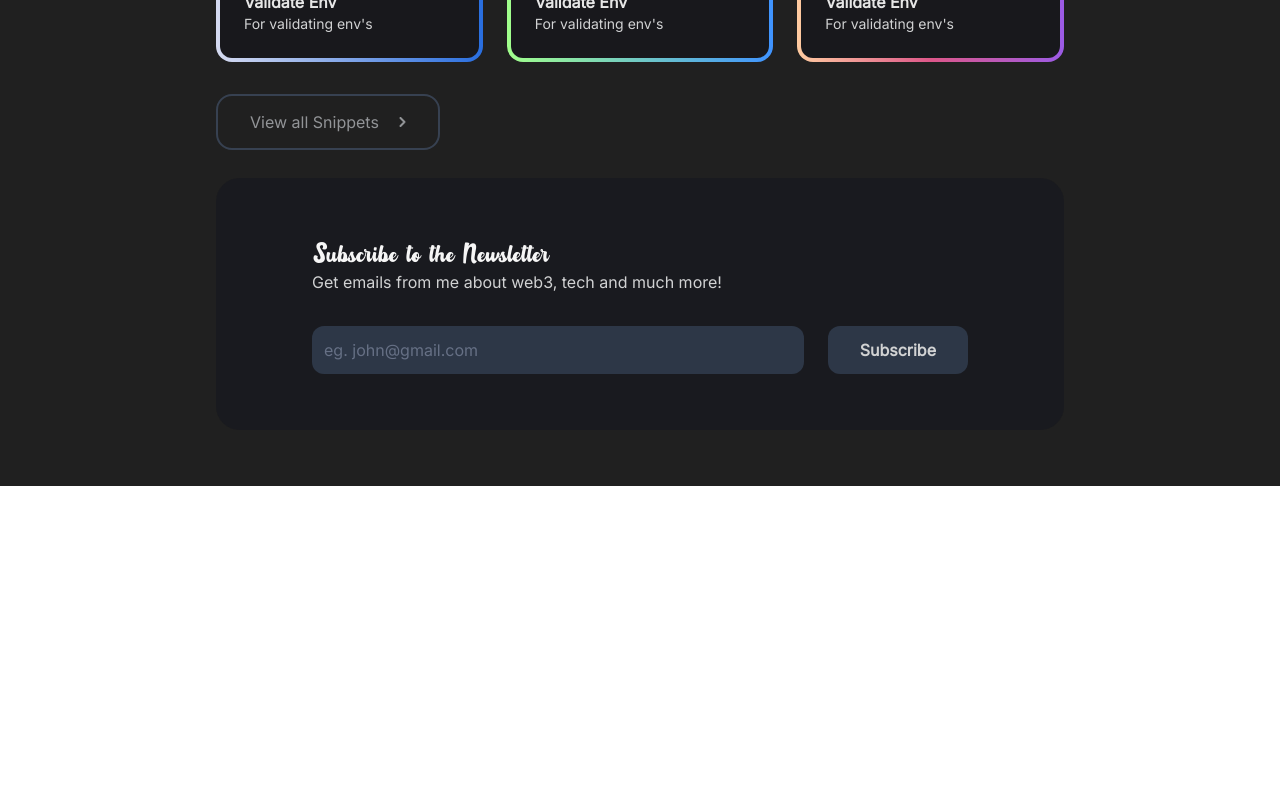
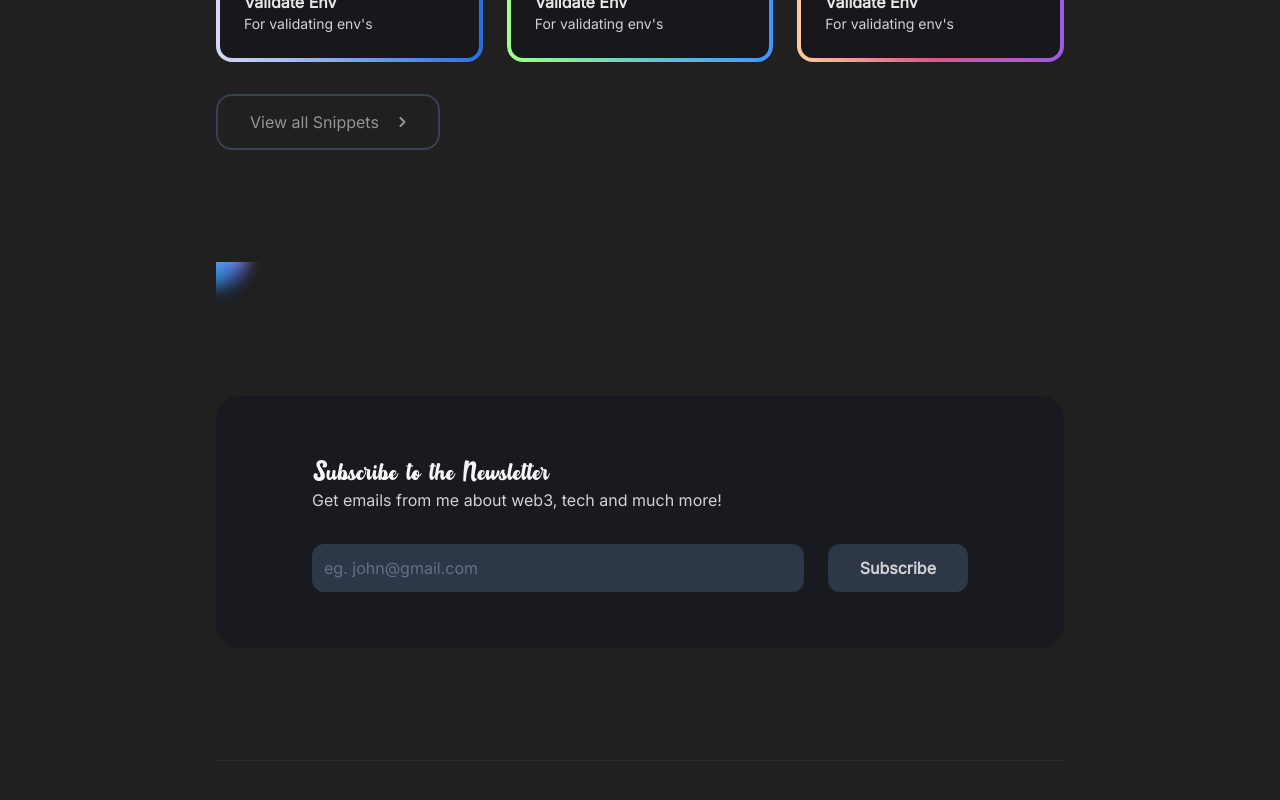
Before and after one commit to deepso7/deepso.dev, a Next.js app: page / in a window 1280 px wide. Shown: the part 1594-2394 px from the top of the page. Before the commit the page ends 2080 px from the top, so only its background shows below. Built offline with nearby package versions, Linux system fonts and the light colour scheme; a web font is replaced by a local one.

Commit message:
add gradient to subscribe sec

```diff
--- a/src/components/Subscribe.tsx
+++ b/src/components/Subscribe.tsx
@@ -1,5 +1,15 @@
+import NextImage from "next/future/image";
+
 const Subscribe: React.FC = () => (
-  <div className="mt-7 flex flex-col gap-8 rounded-3xl bg-[#181A20CC] py-14 px-24 backdrop-blur-md">
+  <div className="relative py-28">
+    <NextImage
+      src="/subscribe-bg.png"
+      alt=""
+      width={100}
+      height={100}
+      className="sle absolute top-1/2 left-1/2 z-[1] w-full -translate-x-1/2 -translate-y-1/2"
+    />
+    <div className="relative z-10 mt-7 flex flex-col gap-8 rounded-3xl bg-[#181A20CC] py-14 px-24 backdrop-blur-md">
       <div>
         <h3 className="font-rotterin text-3xl text-[#F6F6F6]">
           Subscribe to the Newsletter
@@ -20,6 +30,7 @@
         </button>
       </div>
     </div>
+  </div>
 );
 
 export default Subscribe;
--- a/src/pages/index.tsx
+++ b/src/pages/index.tsx
@@ -71,6 +71,9 @@
       </div>
 
       <Subscribe />
+
+      <hr className="bottom-4 w-full border-[#292C35]" />
+      <div className="h-12"></div>
     </div>
   </Container>
 );
```
Lines whose indentation alone changed are shown as unchanged.
